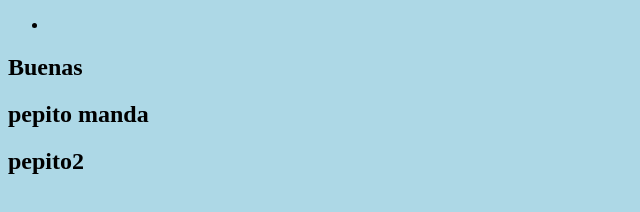
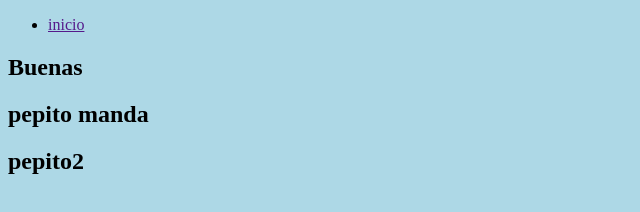
Before and after one commit to AlreaddyTakken/pepito-shop, a plain HTML site: page index.html in a window 1280 px wide. Shown: the full height of the page, 0-640 px from the left. Drawn offline with Linux system fonts and the light colour scheme.

Commit message:
rama nueva

```diff
--- a/index.html
+++ b/index.html
@@ -10,7 +10,7 @@
     <header>
         <nav>
             <ul>
-                <li></li>
+                <li><a href="">inicio</a></li>
             </ul>
         </nav>
     </header>
```
